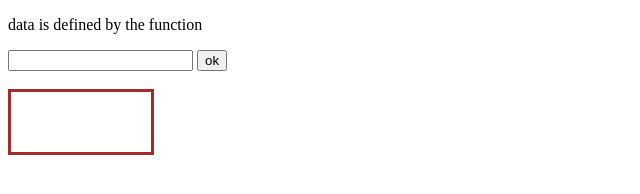
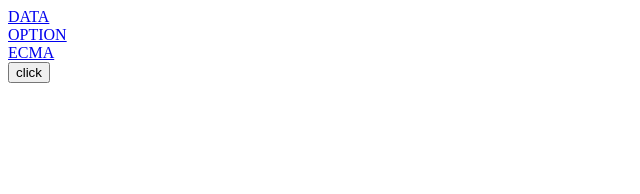
Before and after one commit to anjalisen7/jquerytraining, a plain HTML site: page index1.html in a window 1280 px wide. Shown: the whole page, without its empty margins (0-640 px from the left). Drawn offline with Linux system fonts and the light colour scheme.

Commit message:
document.anchors

```diff
--- a/index1.html
+++ b/index1.html
@@ -8,20 +8,15 @@
 
 </head>
 <body>
-   <p> data is defined by the function</p>
-     <input type="text" id="txt">
-      <button type="button" onclick="my()">ok</button>
-      <br> <br>
-      <div style="border:brown solid 3px; height:60px; width:140px;">
-          <p id ="demo"></p>
-      </div>
+      <a name="kim" href="#">DATA</a><br>
+      <a name="sim" href="#">OPTION</a><br>
+      <a name="jim" href="#">ECMA</a><br>
 
+      <button type="button" onclick="my()" >click</button>
+      <p id="demo"></p>
    <script>
           function my(){
-         var x =document.getElementsByTagName("p");
-         var y = document.getElementById("txt").value;
-         document.getElementById("demo").innerHTML =x[0].innerHTML;
-
+            document.getElementById("demo").innerHTML = "Number of anchors:"+ document.anchors.length;
           }
    </script>
 
```
